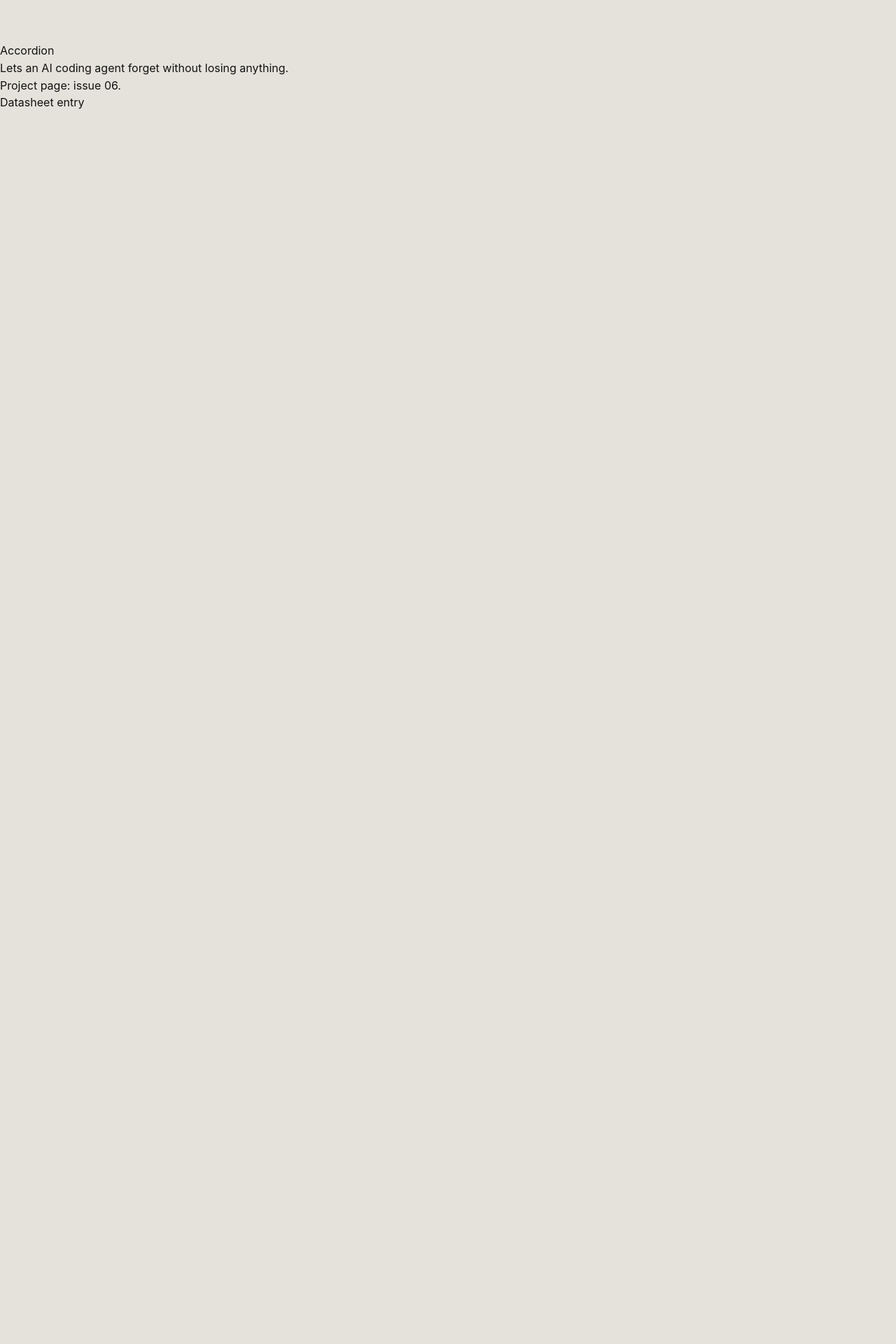
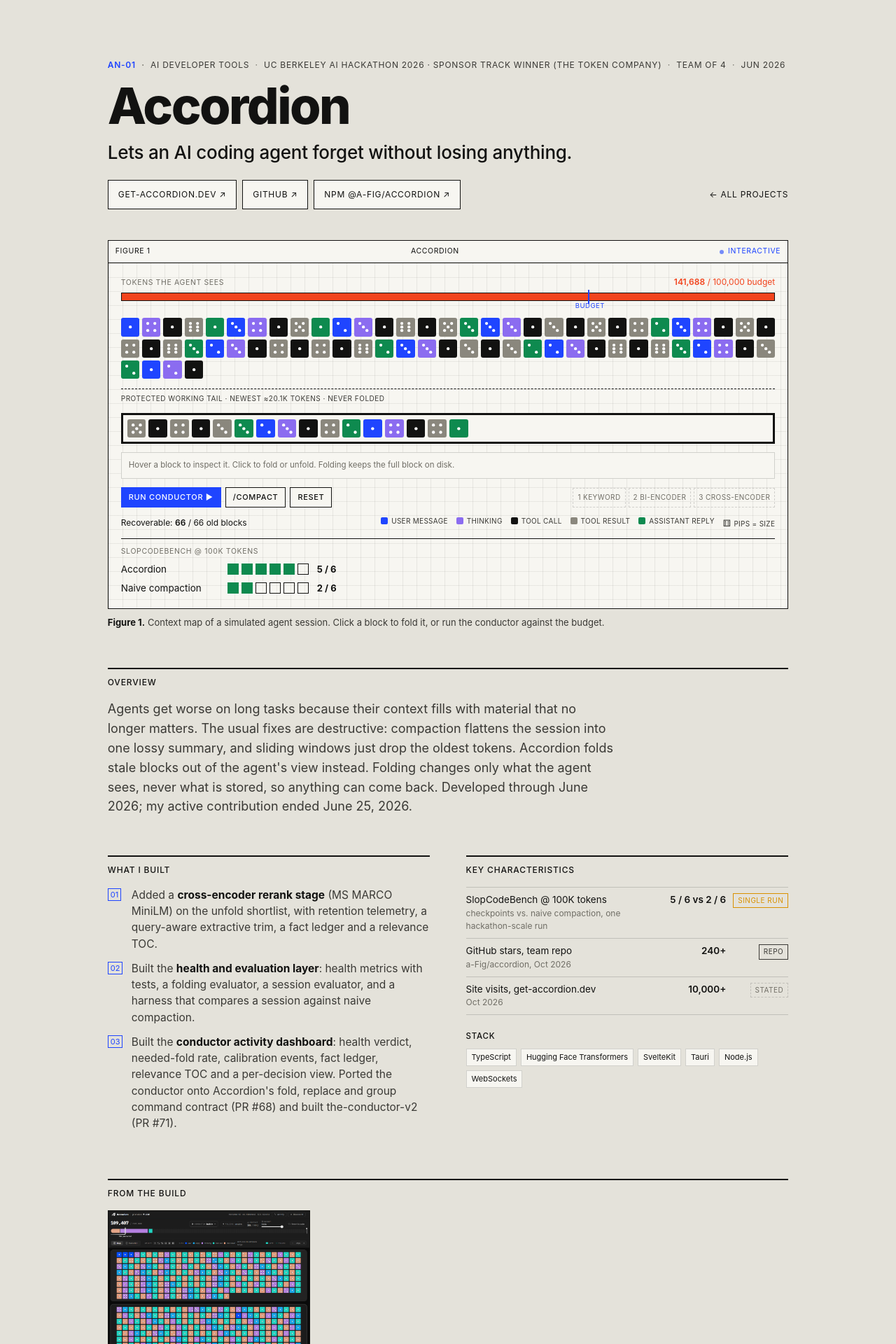
Before and after one commit to aadityad12/aadityad.dev, a Next.js app: page /work/accordion in a window 1280 px wide. Shown: the part 20-1940 px from the top of the page at 70% size. Before the commit the page ends 800 px from the top, so only its background shows below. Built offline with nearby package versions, Linux system fonts and the light colour scheme.

Commit message:
06 Project page template

```diff
--- a/app/globals.css
+++ b/app/globals.css
@@ -410,3 +410,37 @@
   .an-figcol { position: static; }
   a { text-decoration: none; }
 }
+
+/* ---- work ---- */
+main.work { max-width: 1080px; margin: 0 auto; padding: 0 var(--pad) clamp(40px, 6vw, 80px); }
+.work-head { padding: clamp(8px, 2vw, 24px) 0 clamp(20px, 3vw, 36px); }
+.work-meta { display: flex; flex-wrap: wrap; gap: 4px 0; margin: 0 0 14px; font-family: var(--mono); font-size: 12px; letter-spacing: 0.06em; text-transform: uppercase; color: var(--ink-2); }
+.work-meta span:first-child { color: var(--accent); font-weight: 600; }
+.work-meta span:not(:last-child)::after { content: "·"; margin: 0 0.7em; color: var(--muted); }
+.work-head h1 { margin: 0; font-size: clamp(44px, 9vw, 72px); font-weight: 800; font-stretch: 118%; line-height: 0.95; letter-spacing: -0.035em; overflow-wrap: anywhere; }
+.work-head .hook { margin: 16px 0 0; font-size: clamp(19px, 2.6vw, 26px); line-height: 1.3; font-weight: 500; letter-spacing: -0.01em; max-width: 40ch; }
+.work-links { display: flex; flex-wrap: wrap; align-items: center; gap: 8px; margin-top: 22px; }
+.work-all { margin-left: auto; font-family: var(--mono); font-size: 12px; text-transform: uppercase; letter-spacing: 0.06em; }
+.work-figure { margin-top: 8px; }
+.work-fig-narrow { max-width: 720px; margin: 0 auto; }
+.work-figure .fig-body { max-height: none; }
+.work-sec { margin-top: clamp(32px, 5vw, 56px); }
+.work-sec h2 { display: flex; align-items: baseline; gap: 14px; margin: 0 0 14px; padding-top: 10px; border-top: 2px solid var(--ink); font-family: var(--mono); font-size: 12px; font-weight: 500; letter-spacing: 0.07em; text-transform: uppercase; }
+.work-sec h3 { margin: 22px 0 8px; font-family: var(--mono); font-size: 11.5px; font-weight: 500; letter-spacing: 0.07em; text-transform: uppercase; }
+.work-prose { margin: 0; max-width: 64ch; font-size: 18px; line-height: 1.55; color: var(--ink-2); }
+.work-cols { display: grid; grid-template-columns: minmax(0, 1fr); column-gap: clamp(28px, 4vw, 56px); }
+@media (min-width: 900px) { .work-cols { grid-template-columns: minmax(0, 1fr) minmax(0, 1fr); } }
+.work .built li { font-size: 15.5px; }
+.work .kspec td:nth-child(3) { text-align: right; padding-left: 10px; }
+@media (max-width: 560px) {
+  .work .kspec, .work .kspec tbody, .work .kspec tr, .work .kspec td { display: block; }
+  .work .kspec tr { display: flex; flex-wrap: wrap; align-items: baseline; gap: 2px 10px; padding: 8px 0 0; border-top: 1px solid var(--hair); }
+  .work .kspec tr:last-child { border-bottom: 1px solid var(--hair); padding-bottom: 8px; }
+  .work .kspec td, .work .kspec tr:last-child td { border: 0; padding: 0; }
+  .work .kspec td:first-child { flex: 1 1 100%; }
+  .work .kspec td:nth-child(2) { text-align: left; white-space: normal; padding: 0; }
+  .work .kspec td:nth-child(3) { padding: 0; }
+}
+.work .an-photo-row { flex-wrap: wrap; overflow: visible; }
+.work-next { display: flex; flex-wrap: wrap; gap: 10px 28px; justify-content: space-between; margin-top: clamp(36px, 6vw, 72px); padding-top: 14px; border-top: 2px solid var(--ink); font-family: var(--mono); font-size: 13px; text-transform: uppercase; letter-spacing: 0.06em; }
+.work-next a:first-child { font-weight: 600; }
--- a/app/work/[slug]/page.tsx
+++ b/app/work/[slug]/page.tsx
@@ -1,8 +1,18 @@
 import type { Metadata } from "next";
+import Image from "next/image";
+import Link from "next/link";
 import { notFound } from "next/navigation";
-import { NOTES } from "../../content";
+import { Fig, Rich } from "../../components/parts";
+import Status from "../../components/Status";
+import { FIGURES } from "../../figures";
+import { NOTES, PHOTOS } from "../../content";
 
 export const dynamicParams = false;
+
+// Figures that were drawn for a wide frame; the rest are centred at 720px.
+const WIDE = new Set(["accordion", "visionassist", "rung", "clear-dispatch"]);
+
+const BY_ORDER = [...NOTES].sort((a, b) => a.order - b.order);
 
 export function generateStaticParams() {
   return NOTES.map((n) => ({ slug: n.id }));
@@ -12,19 +22,118 @@
   const { slug } = await params;
   const note = NOTES.find((n) => n.id === slug);
   if (!note) return {};
-  return { title: `${note.title} · Aaditya Desai`, description: note.hook };
+  const url = `/work/${note.id}/`;
+  const title = `${note.title} · Aaditya Desai`;
+  return {
+    title,
+    description: note.hook,
+    alternates: { canonical: url },
+    openGraph: { title, description: note.hook, url },
+  };
 }
 
 export default async function WorkPage({ params }: { params: Promise<{ slug: string }> }) {
   const { slug } = await params;
   const note = NOTES.find((n) => n.id === slug);
   if (!note) notFound();
+  const photos = PHOTOS[note.id] ?? [];
+  const F = FIGURES[note.id];
+  const next = BY_ORDER[note.order % BY_ORDER.length];
+
   return (
-    <main className="work">
-      <h1>{note.title}</h1>
-      <p>{note.hook}</p>
-      <p>Project page: issue 06.</p>
-      <a href={`/datasheet/#${note.id}`}>Datasheet entry</a>
+    <main className="work" id="main">
+      <header className="work-head">
+        <p className="work-meta">
+          <span>{note.an}</span>
+          <span>{note.domain}</span>
+          <span>{note.context}</span>
+          <span>{note.role}</span>
+          <span>{note.when}</span>
+        </p>
+        <h1>{note.title}</h1>
+        <p className="hook">{note.hook}</p>
+        <div className="work-links">
+          {note.links.map((l) => (
+            <a key={l.href} className="button" href={l.href} target="_blank" rel="noreferrer">
+              {l.label} ↗
+            </a>
+          ))}
+          <Link className="work-all" href="/#projects">← All projects</Link>
+        </div>
+      </header>
+
+      <div className="work-figure" data-slot="reel">
+        <div className={WIDE.has(note.id) ? "work-fig-wide" : "work-fig-narrow"}>
+          {F ? (
+            <Fig num="1" label={note.title} caption={note.figure}>
+              <F />
+            </Fig>
+          ) : photos[0] ? (
+            <Fig num="1" label={note.title} caption={note.figure} live={false}>
+              <Image src={photos[0].src} width={photos[0].w} height={photos[0].h} alt={photos[0].alt} sizes="(max-width: 760px) 90vw, 720px" style={{ width: "100%", height: "auto" }} />
+            </Fig>
+          ) : null}
+        </div>
+      </div>
+
+      <section className="work-sec" id="overview">
+        <h2>Overview</h2>
+        <p className="work-prose">{note.problem}</p>
+      </section>
+
+      <div className="work-cols">
+        <section className="work-sec" id="built">
+          <h2>What I built</h2>
+          <ol className="built">
+            {note.built.map((b, i) => (
+              <li key={i}><Rich text={b} /></li>
+            ))}
+          </ol>
+        </section>
+        <section className="work-sec" id="specs">
+          <h2>Key characteristics</h2>
+          <table className="kspec">
+            <tbody>
+              {note.specs.map((s) => (
+                <tr key={s.param}>
+                  <td>
+                    {s.param}
+                    {s.note && <small>{s.note}</small>}
+                  </td>
+                  <td>{s.value}</td>
+                  <td>{s.status && <Status s={s.status} />}</td>
+                </tr>
+              ))}
+            </tbody>
+          </table>
+          <h3>Stack</h3>
+          <ul className="stack">
+            {note.stack.map((s) => (
+              <li key={s}>{s}</li>
+            ))}
+          </ul>
+        </section>
+      </div>
+
+      {photos.length > 0 && (
+        <section className="work-sec" id="photos">
+          <h2>From the build</h2>
+          <div className="an-photo-row">
+            {photos.map((p, i) => (
+              <figure key={p.src} style={{ "--ar": (p.w / p.h).toFixed(3) } as React.CSSProperties}>
+                <Image src={p.src} width={p.w} height={p.h} alt={p.alt} sizes="(max-width: 760px) 80vw, 420px" />
+                <figcaption><b>Plate {String.fromCharCode(65 + i)}.</b> {p.cap}</figcaption>
+              </figure>
+            ))}
+          </div>
+        </section>
+      )}
+
+      <nav className="work-next" aria-label="More">
+        <a href={`/work/${next.id}/`}>Next: {next.title} →</a>
+        {note.id === "visionassist" && <Link href="/#experience">Experience: Infineon →</Link>}
+        <a href={`/datasheet/#${note.id}`}>Full entry in the datasheet ↗</a>
+      </nav>
     </main>
   );
 }
```
